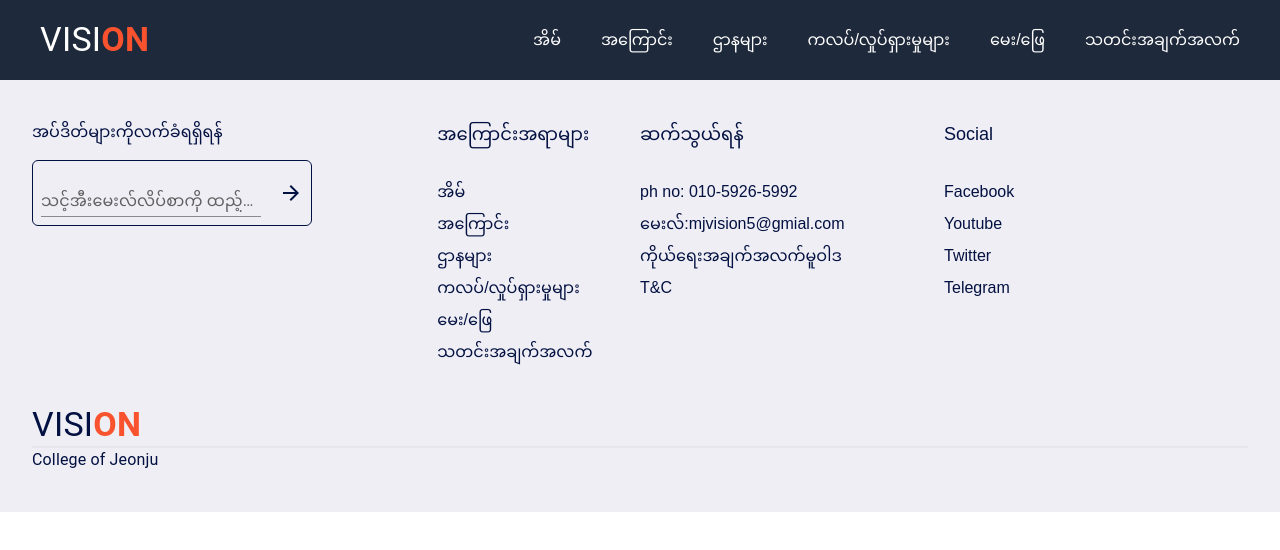
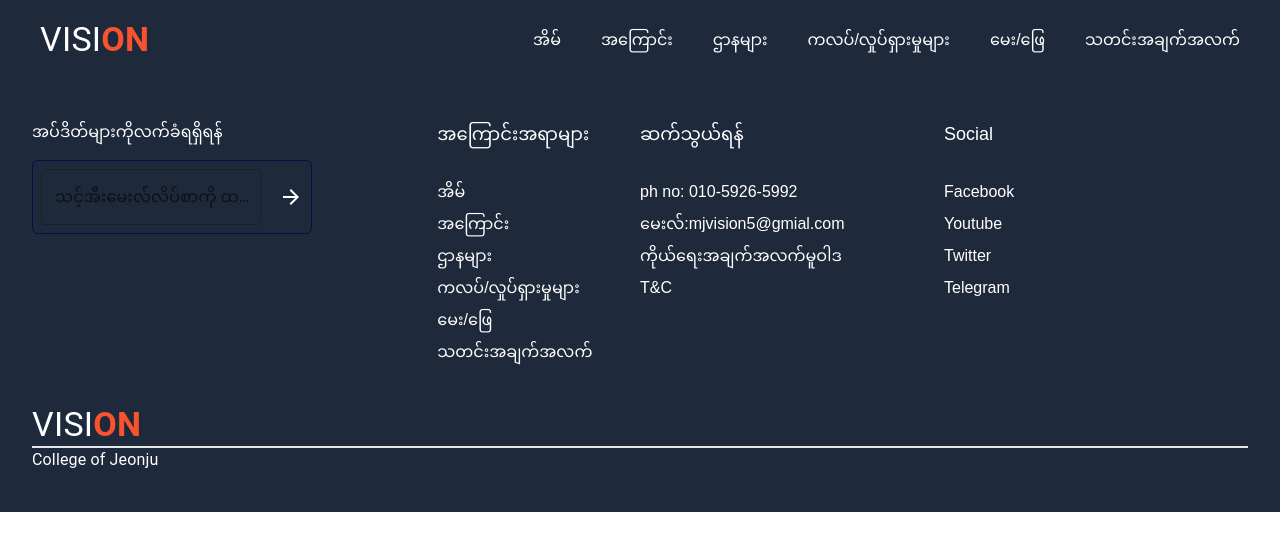
Before and after one commit to Zinkonaing-John/MJvision-Myanmar-V2, a Next.js app: page / in a window 1280 px wide. Shown: the top 550 px of the page. Built offline with nearby package versions, Linux system fonts and the light colour scheme.

Commit message:
footer color changed

```diff
--- a/src/components/Footer.tsx
+++ b/src/components/Footer.tsx
@@ -5,7 +5,7 @@ import Link from 'next/link'
 import { Typography } from '@mui/material'
 export const Footer = () => {
   return (
-    <div className="bg-[#efeef4] text-[#031142] px-8 py-10 w-full">
+    <div className="bg-slate-800 text-[#fff] px-8 py-10 w-full">
       <div className="grid grid-cols-12 ">
         <div className="col-span-4  flex flex-col gap-4">
           <span>အပ်ဒိတ်များကိုလက်ခံရရှိရန်</span>
@@ -16,8 +16,9 @@ export const Footer = () => {
             <TextField
               id="standard-basic"
               label="သင့်အီးမေးလ်လိပ်စာကို ထည့်ပါ။"
-              variant="standard"
-              className="w-[220px]"
+              variant={'outlined'}
+              className="w-[220px] "
+              color={'success'}
               //   onChange={(e) => {
               //     setMsg(e.target.value)
               //     console.log(e.target.value)
```
